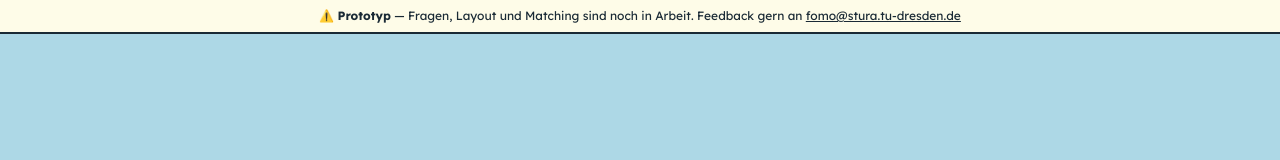
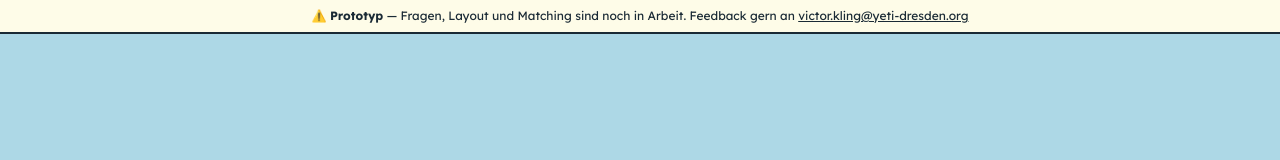
Before and after one commit to SubTVic/Fomo, a Next.js app: page /quiz in a window 1280 px wide. Shown: the top 160 px of the page. Built offline with nearby package versions, Linux system fonts and the light colour scheme; no server answers; the database is empty.

Commit message:
fix: replace fomo@stura contact email with victor.kling@yeti-dresden.org
Updates all two occurrences: quiz disclaimer banner and group register
logo-upload hint.

Co-Authored-By: Claude Sonnet <noreply@anthropic.com>

```diff
--- a/src/app/(fullscreen)/quiz/page.tsx
+++ b/src/app/(fullscreen)/quiz/page.tsx
@@ -15,8 +15,8 @@ export default async function QuizPage() {
     <>
       <div className="sticky top-0 z-50 bg-yellow-50 border-b-2 border-foreground px-4 py-2 text-xs text-foreground text-center">
         ⚠️ <strong>Prototyp</strong> — Fragen, Layout und Matching sind noch in Arbeit. Feedback gern an{" "}
-        <a href="mailto:fomo@stura.tu-dresden.de" className="underline">
-          fomo@stura.tu-dresden.de
+        <a href="mailto:victor.kling@yeti-dresden.org" className="underline">
+          victor.kling@yeti-dresden.org
         </a>
       </div>
       <QuizRouter theses={theses} groups={groups} />
--- a/src/app/(public)/groups/register/GroupRegisterForm.tsx
+++ b/src/app/(public)/groups/register/GroupRegisterForm.tsx
@@ -763,7 +763,7 @@ function Step5({
         <p className="font-semibold text-foreground mb-2">Logo nachreichen</p>
         <p>
           Ihr könnt euer Logo per E-Mail an{" "}
-          <span className="font-medium text-foreground">fomo@stura.tu-dresden.de</span> schicken.
+          <span className="font-medium text-foreground">victor.kling@yeti-dresden.org</span> schicken.
           Betreff: &ldquo;Logo – {form.name || "Gruppenname"}&rdquo;. Erlaubt sind PNG oder SVG,
           mindestens 200×200 px.
         </p>
```
